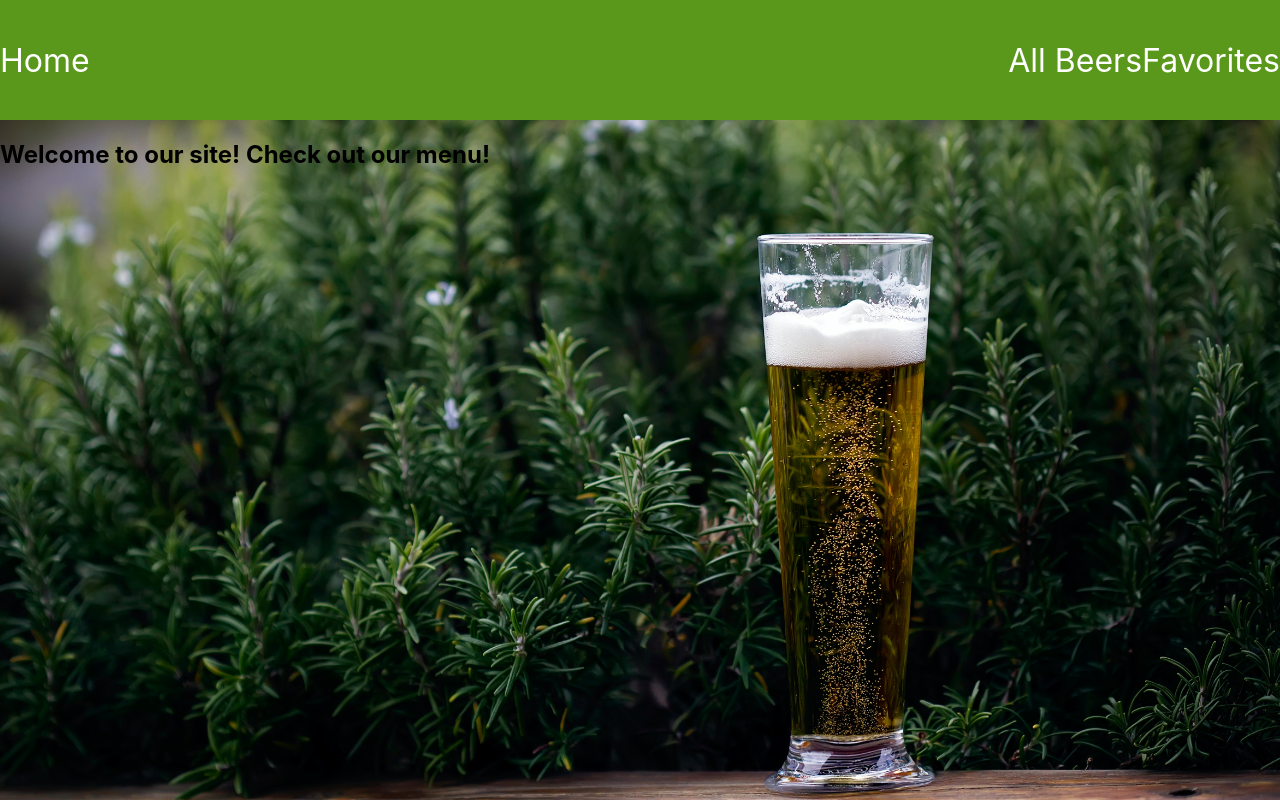
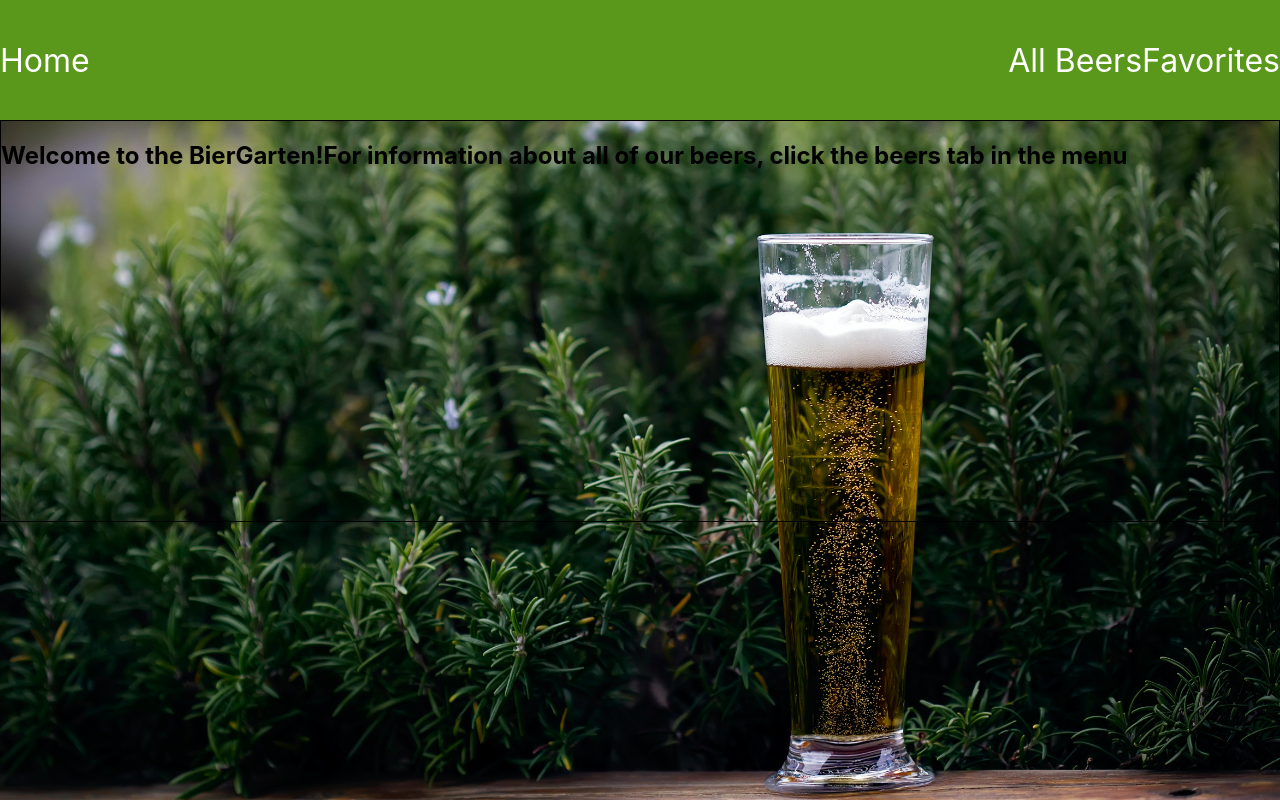
Before and after one commit to keenans1/BierGarten, a React (Create React App) app: page / in a window 1280 px wide. Built offline with nearby package versions, Linux system fonts and the light colour scheme; no server answers.

Commit message:
Refactor SingleBeer route to pass id instead of name

```diff
--- a/src/Components/App.js
+++ b/src/Components/App.js
@@ -35,7 +35,11 @@ class App extends Component {
         <Header />
         <Switch>
           <Route exact path="/">
-            <h2>Welcome to our site! Check out our menu!</h2>
+            <section className="info-text-container">
+              <h2>Welcome to the BierGarten!</h2>
+              <h2> For information about all of our beers, click the beers tab in the menu</h2>
+              {/* <h2>If you would like to favorite a beer, simply click the add to favorite button on your desired brew</h2> */}
+            </section>
           </Route>
           <Route exact path="/allbeers">
             <AllBeers beers={this.state.beers} addFavorite={this.addFavorite} />
@@ -43,7 +47,7 @@ class App extends Component {
           <Route exact path="/favorites">
             <Favorites favorites={this.state.favorites} beers={this.state.beers} />
           </Route>
-          <Route path="/:beername" render={({ match }) => <SingleBeer name={match.params.beername} beers={this.state.beers} />} />
+          <Route path="/beers/:beerid" render={({ match }) => <SingleBeer id={match.params.beerid} />} />
         </Switch>
       </main>
     )
```
